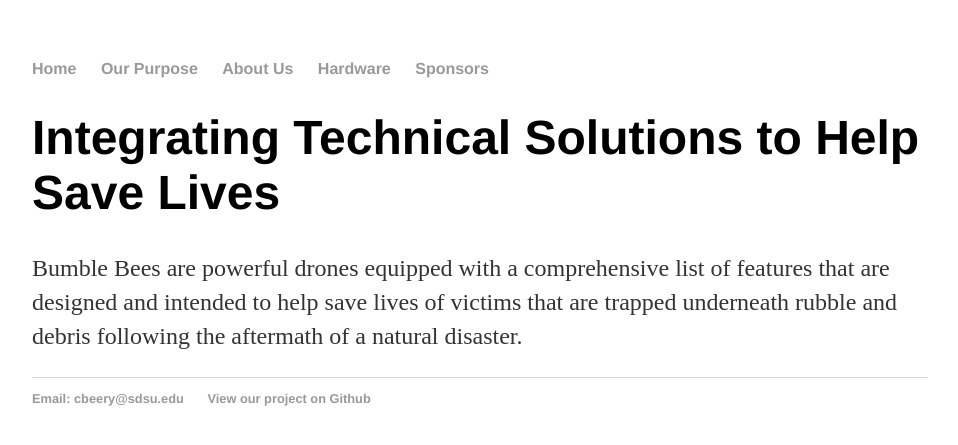
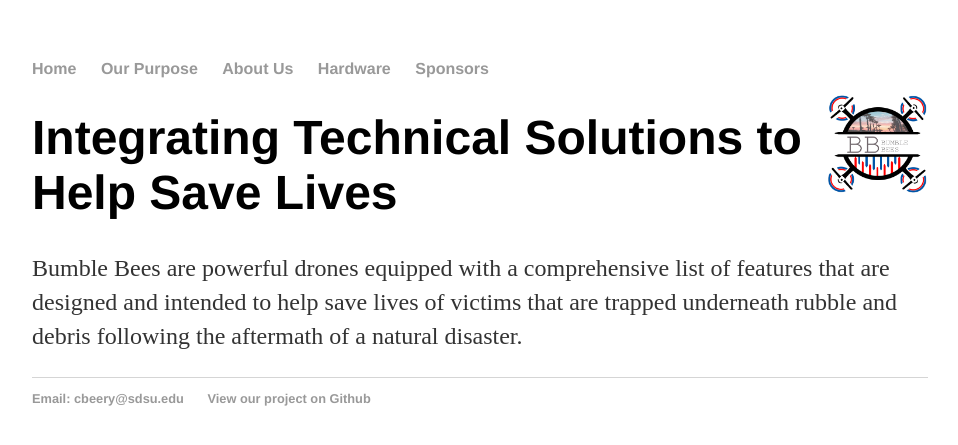
Before and after one commit to ColtonBeery/sarbumblebees, a Jekyll site: the page built from index.html, in a window 1280 px wide. Shown: the top 445 px of the page, without its empty margins (160-1118 px from the left). Built offline with Jekyll 4.4.1, drawn with Linux system fonts in a browser that asks for light colours.

Commit message:
Add logo to top right of pages

```diff
--- a/_layouts/default.html
+++ b/_layouts/default.html
@@ -10,12 +10,13 @@
 		<!-- Links at top of page -->
 		<nav>
     		<ul>
-        		<li><a href="/">Home</a></li>
-	        	<li><a href="/purpose">Our Purpose</a></li>
-        		<li><a href="/members">About Us</a></li>
-        		<li><a href="/hardware">Hardware</a></li>
-			<li><a href="/sponsors">Sponsors</a></li>
+					<li><a href="/">Home</a></li>
+					<li><a href="/purpose">Our Purpose</a></li>
+					<li><a href="/members">About Us</a></li>
+					<li><a href="/hardware">Hardware</a></li>
+					<li><a href="/sponsors">Sponsors</a></li>
     		</ul>
+				<img src="/logo.png" alt="Logo" style="float:right;width:100px;height:100px;">
 		</nav>
 
 		<!-- Page Content -->
```
Also changed, not shown: logo.png (added).
